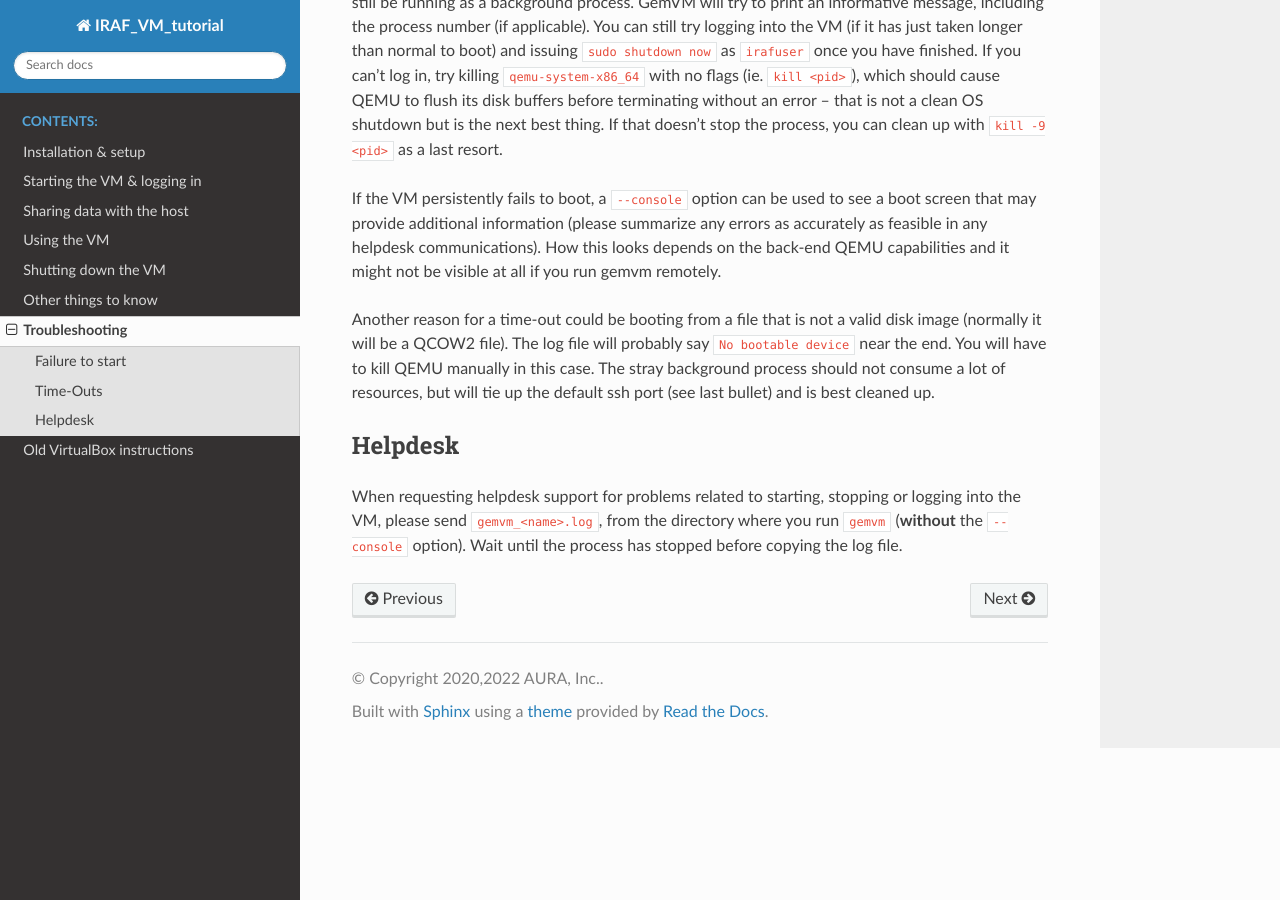
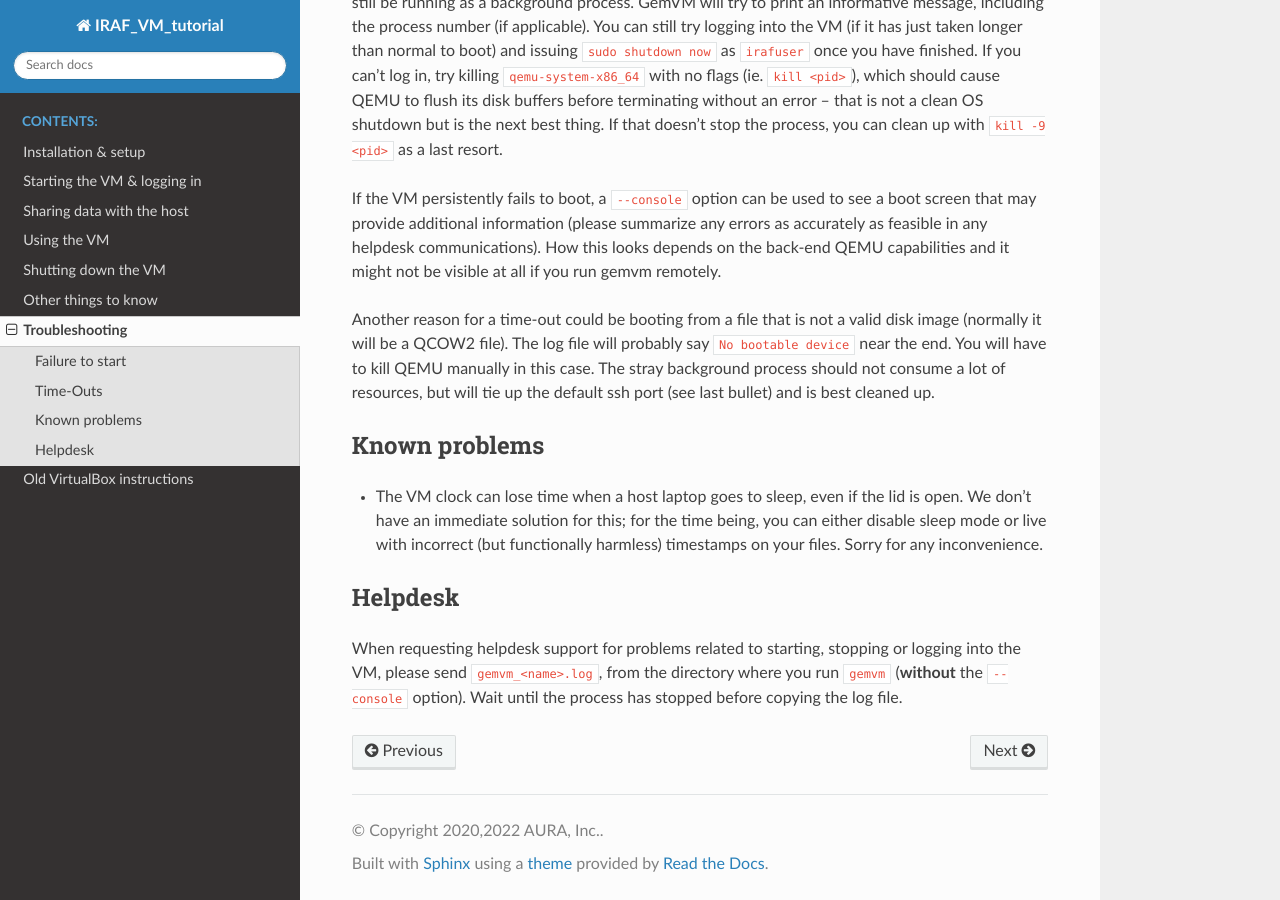
Before and after one commit to GeminiDRSoftware/IRAF_VM_tutorial, a Sphinx documentation site: the page built from source/troubleshooting.rst, in a window 1280 px wide and 900 px high, scrolled down 1014 px. Built offline with Sphinx 7.4.7 and the Read the Docs theme 2.0.0, drawn with Linux system fonts in a browser that asks for light colours.

Commit message:
Add "known problems" section, with a bullet about the clock losing time when a lptop goes to sleep.

```diff
--- a/source/troubleshooting.rst
+++ b/source/troubleshooting.rst
@@ -77,6 +77,15 @@ this case. The stray background process should not consume a lot of resources,
 but will tie up the default ssh port (see last bullet) and is best cleaned up.
 
 
+Known problems
+==============
+
+* The VM clock can lose time when a host laptop goes to sleep, even if the lid
+  is open. We don't have an immediate solution for this; for the time being,
+  you can either disable sleep mode or live with incorrect (but functionally
+  harmless) timestamps on your files. Sorry for any inconvenience.
+
+
 Helpdesk
 ========
 
```
